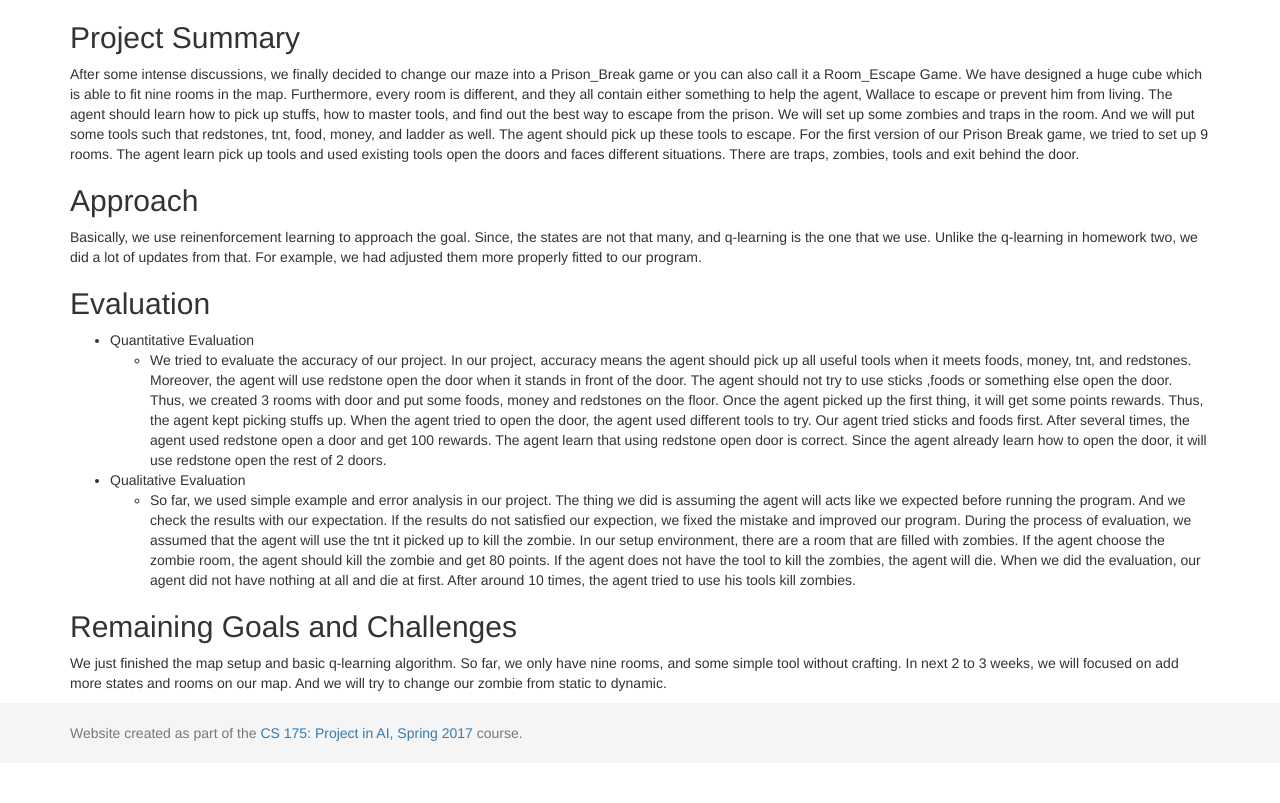
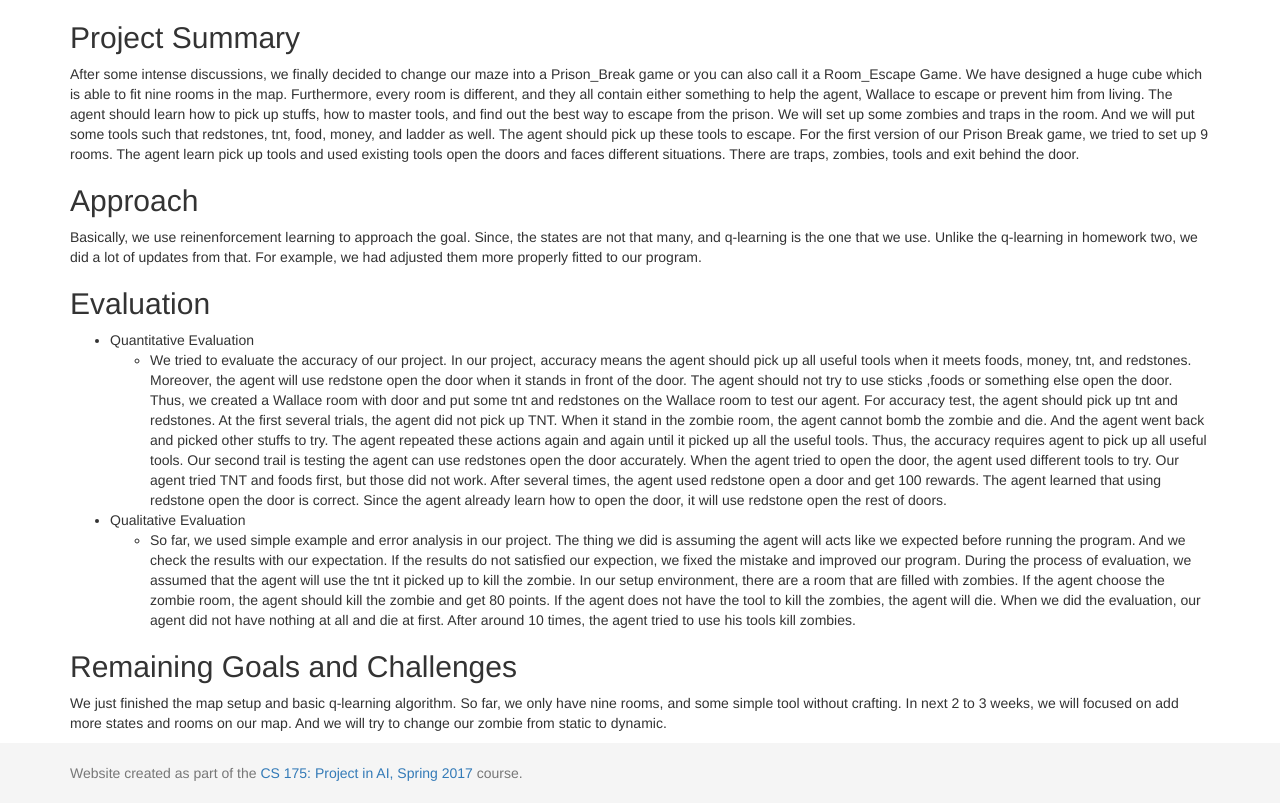
Before and after one commit to rl3740/WallaceAI, a Jekyll site: the page built from docs/status.md, in a window 1280 px wide and 900 px high, scrolled down 800 px, cut to the strip 97-900 px from the top of the window. Built offline with Jekyll 4.4.1, drawn with Linux system fonts in a browser that asks for light colours; before the commit the page ends 1660 px from its top, so only the background shows below that.

Commit message:
Update status.md

```diff
--- a/docs/status.md
+++ b/docs/status.md
@@ -13,7 +13,7 @@ Basically, we use reinenforcement learning to approach the goal. Since, the stat
 
 ## Evaluation
 - Quantitative Evaluation
-  - We tried to evaluate the accuracy of our project. In our project, accuracy means the agent should pick up all useful tools when it meets foods, money, tnt, and redstones. Moreover, the agent will use redstone open the door when it stands in front of the door. The agent should not try to use sticks ,foods or something else open the door. Thus, we created 3 rooms with door and put some foods, money and redstones on the floor. Once the agent picked up the first thing, it will get some points rewards. Thus, the agent kept picking stuffs up. When the agent tried to open the door, the agent used different tools to try. Our agent tried sticks and foods first. After several times, the agent used redstone open a door and get 100 rewards. The agent learn that using redstone open door is correct. Since the agent already learn how to open the door, it will use redstone open the rest of 2 doors.
+  - We tried to evaluate the accuracy of our project. In our project, accuracy means the agent should pick up all useful tools when it meets foods, money, tnt, and redstones. Moreover, the agent will use redstone open the door when it stands in front of the door. The agent should not try to use sticks ,foods or something else open the door. Thus, we created a Wallace room with door and put some tnt and redstones on the Wallace room to test our agent. For accuracy test, the agent should pick up tnt and redstones. At the first several trials, the agent did not pick up TNT. When it stand in the zombie room, the agent cannot bomb the zombie and die. And the agent went back and picked other stuffs to try. The agent repeated these actions again and again until it picked up all the useful tools. Thus, the accuracy requires agent to pick up all useful tools. Our second trail is testing the agent can use redstones open the door accurately. When the agent tried to open the door, the agent used different tools to try. Our agent tried TNT and foods first, but those did not work. After several times, the agent used redstone open a door and get 100 rewards. The agent learned that using redstone open the door is correct. Since the agent already learn how to open the door, it will use redstone open the rest of doors.
 
 - Qualitative Evaluation
   - So far, we used simple example and error analysis in our project. The thing we did is assuming the agent will acts like we expected before running the program. And we check the results with our expectation. If the results do not satisfied our expection, we fixed the mistake and improved our program. During the process of evaluation, we assumed that the agent will use the tnt it picked up to kill the zombie. In our setup environment, there are a room that are filled with zombies. If the agent choose the zombie room, the agent should kill the zombie and get 80 points. If the agent does not have the tool to kill the zombies, the agent will die. When we did the evaluation, our agent did not have nothing at all and die at first. After around 10 times, the agent tried to use his tools kill zombies.
```
